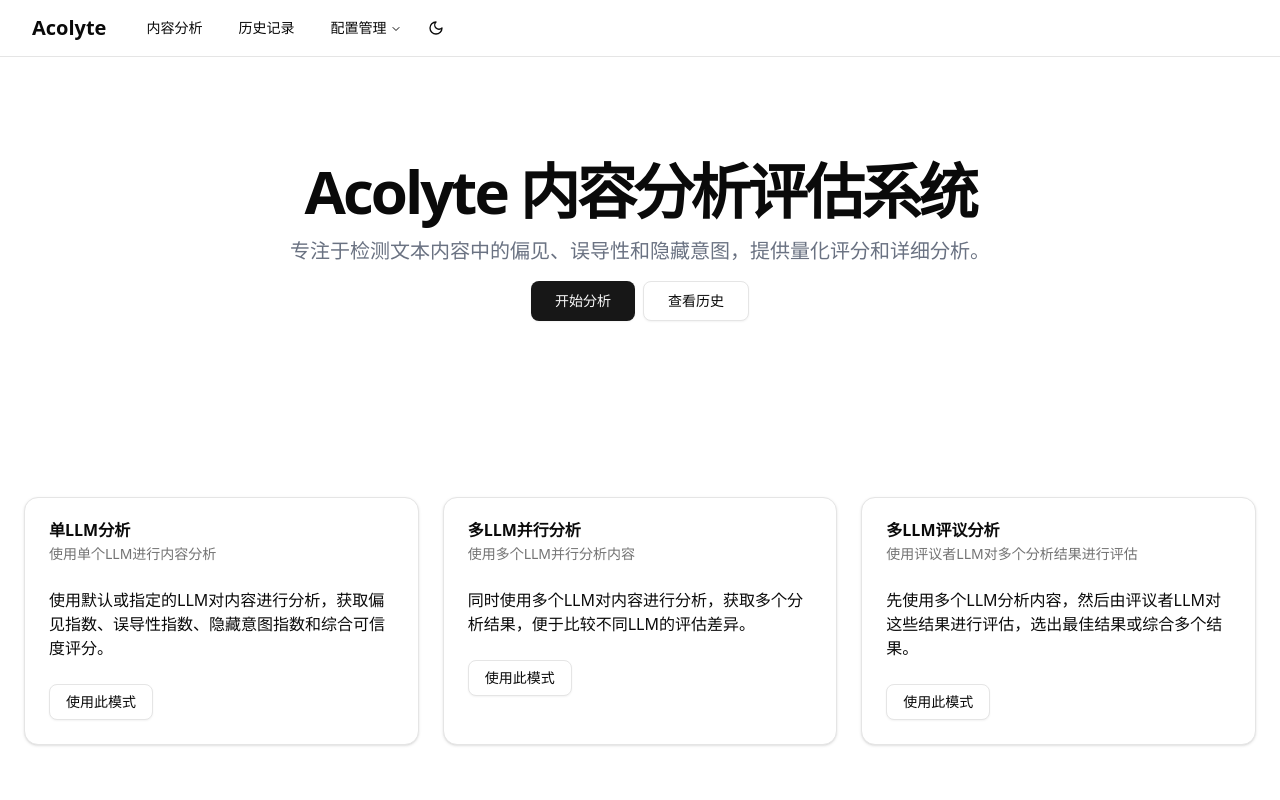
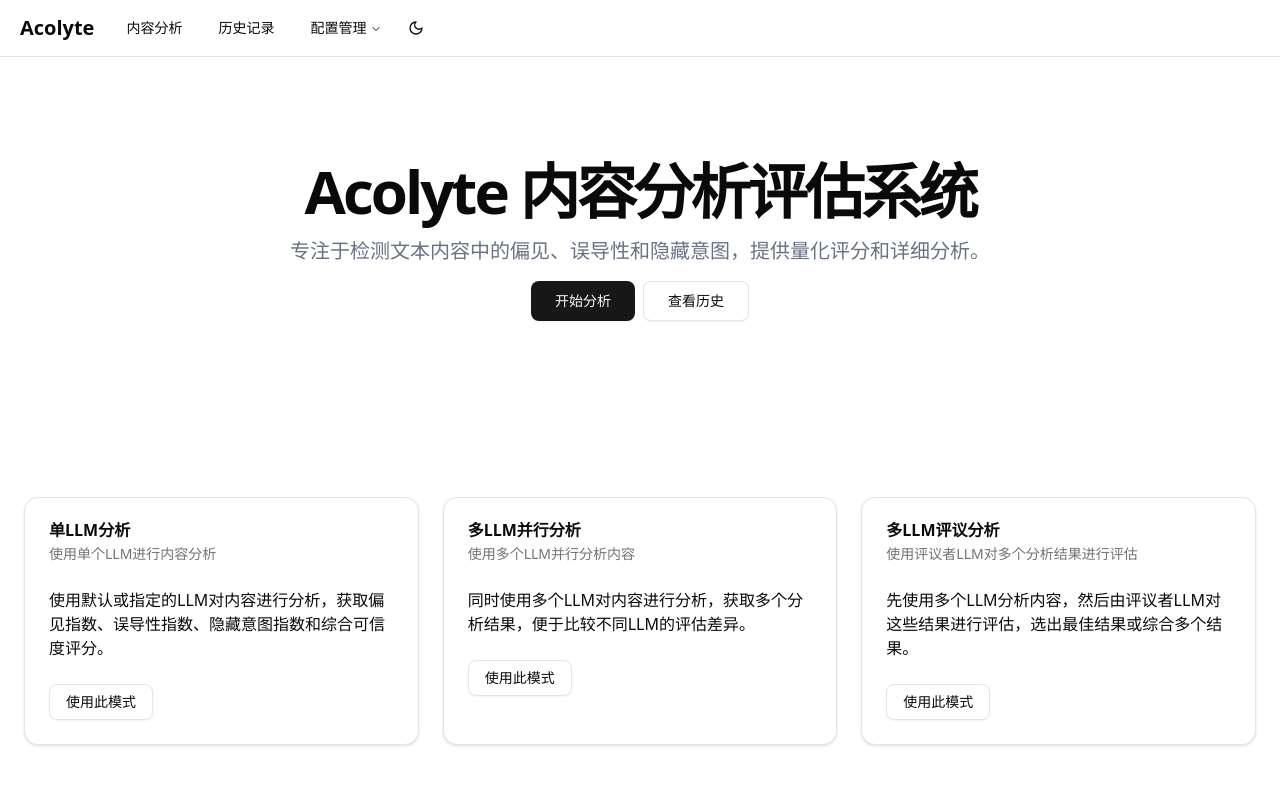
Before and after one commit to deadjoe/acolyte, a React (Vite) app in the folder acolyte/web/: page / in a window 1280 px wide. Shown: the top 800 px of the page. Built offline with nearby package versions, Linux system fonts and the light colour scheme; no server answers.

Commit message:
Fine-tune header logo padding for better visual balance

```diff
--- a/acolyte/web/src/components/layout/Header.tsx
+++ b/acolyte/web/src/components/layout/Header.tsx
@@ -18,9 +18,9 @@ export function Header() {
 
   return (
     <header className="sticky top-0 z-50 w-full border-b bg-background/95 backdrop-blur supports-[backdrop-filter]:bg-background/60">
-      <div className="container flex h-14 items-center px-6">
-        <div className="mr-6 flex">
-          <Link to="/" className="flex items-center space-x-2 pl-2">
+      <div className="container flex h-14 items-center px-4">
+        <div className="mr-4 flex">
+          <Link to="/" className="flex items-center space-x-2 pl-1">
             <span className="font-bold text-xl">Acolyte</span>
           </Link>
         </div>
```
